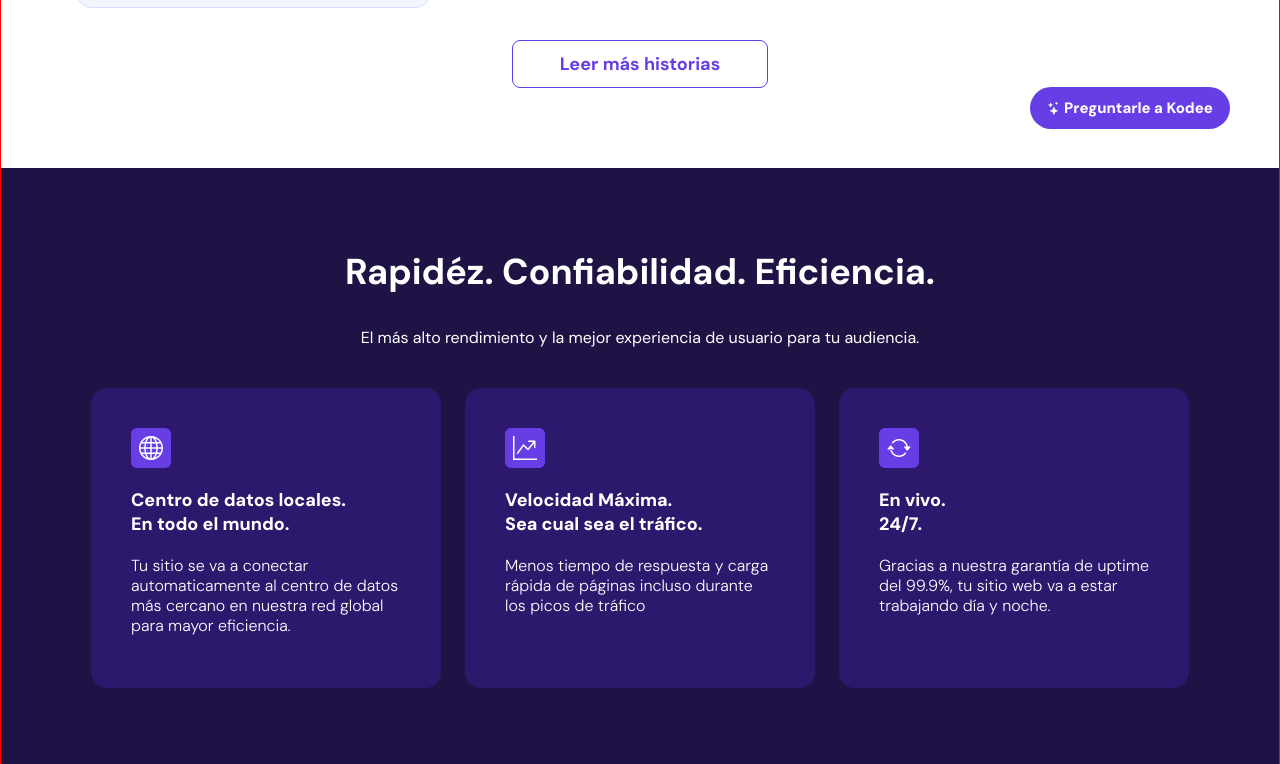
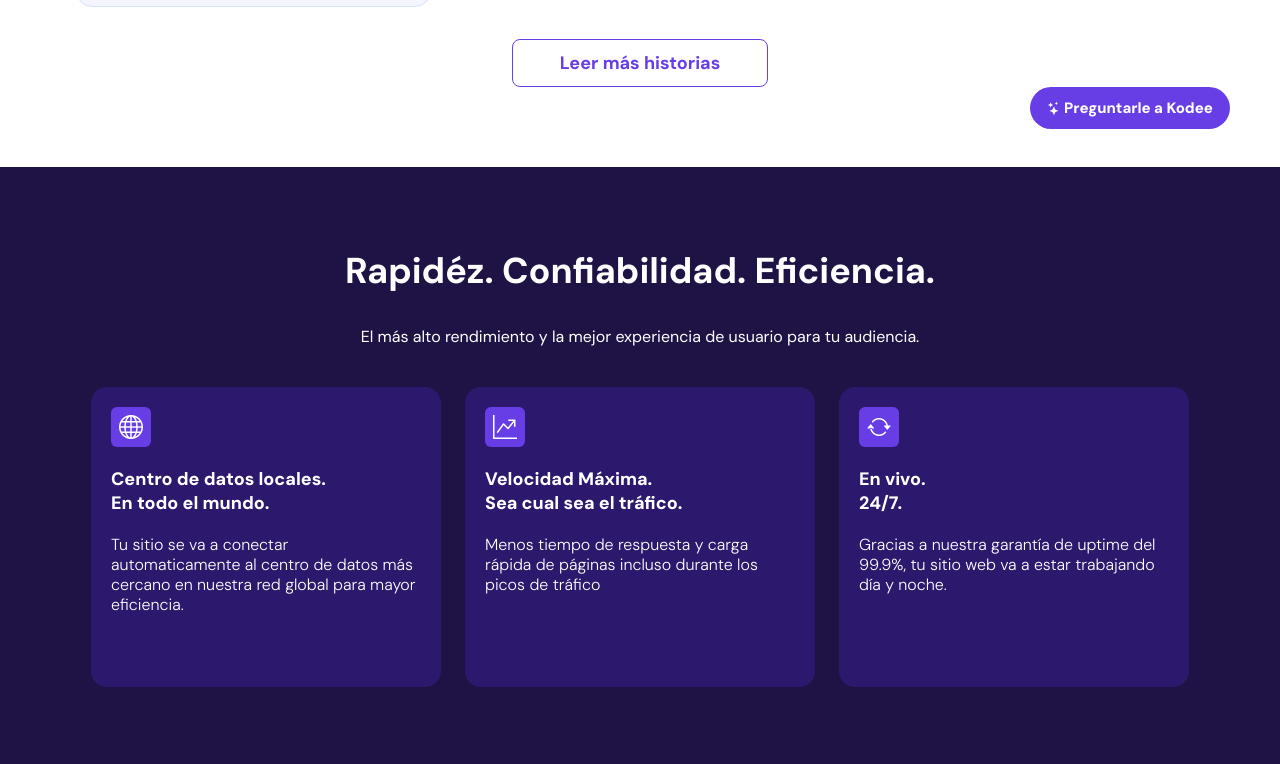
Before and after one commit to camichiaradia/TP1, a plain HTML site: page index.html in a window 1280 px wide. Shown: the part 651-1415 px from the top of the page. Drawn offline with nearby package versions, Linux system fonts and the light colour scheme.

Commit message:
quintaversiontp

```diff
--- a/style.css
+++ b/style.css
@@ -11,9 +11,9 @@
 /* RESPONSIVE Mobile */
 
 /* ---------- INICIA ESTILOS DEL HEADER ---------- */
-    body{
+/*     body{
         border: 1px solid red;
-    }
+    } */
 
     .contenedor_header{
         display: flex;
@@ -297,7 +297,7 @@
         background-color:  #5025d147;
         flex-direction: column;
         border-radius: 16px;
-        padding: 40px;
+        padding: 20px;
         width: 350px;
         height: 260px;
     }
```
